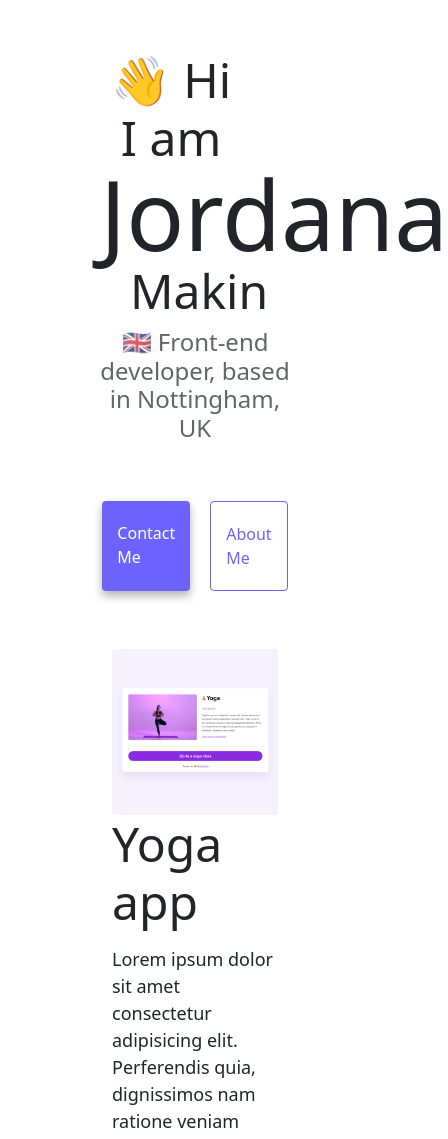
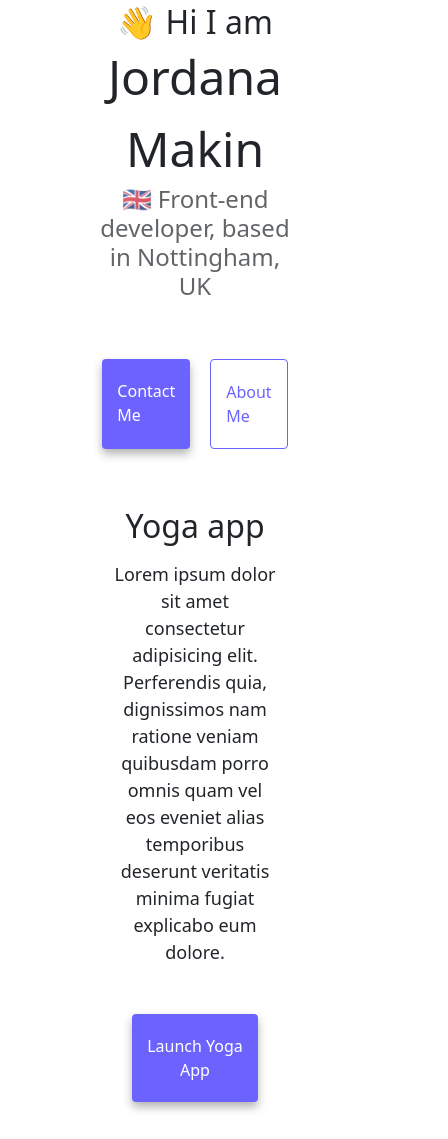
Before and after one commit to AhoySmallFry/shecodes, a plain HTML site: page index.html in a window 390 px wide. Shown: the part 97-1236 px from the top of the page, 448 px wide, since content can reach past the window. Drawn offline with nearby package versions, Linux system fonts and the light colour scheme.

Commit message:
made responsive

```diff
--- a/index.html
+++ b/index.html
@@ -48,10 +48,10 @@
       </div>
     </nav>
 
-    <h2 class="text-center pt-5 pe-5 ">👋 Hi I am</h2>
-    <h1 class="text-center">Jordana</h1>
-    <h2 class="text-center ps-2">Makin</h2>
-    <h3 class="text-center pt-2">🇬🇧 Front-end developer, based in Nottingham, UK</h3>
+
+    <h2 class="text-center">👋 Hi I am</h2>
+    <h1 class="text-center">Jordana Makin</h1>
+    <h3 class="text-center">🇬🇧 Front-end developer, based in Nottingham, UK</h3>
     <div class="navigation-links mt-5">
       <a href="/shecodes-responsive/pages/about.html#contact" class="primary-link">Contact me</a>
       <a href="/shecodes-responsive/pages/about.html" class="secondary-link">About me</a>
@@ -60,7 +60,7 @@
     <div class="container">
       <div class="row mt-5">
         <div class="col-md-6">
-          <img src="images/yoga.png" class="img-fluid rounded" alt="Yoga app made for SheCodes" />
+          <img src="images/yoga.png" class="img-fluid rounded d-none d-sm-block" alt="Yoga app made for SheCodes" />
         </div>
         <div class="col-md-6">
           <h2 class="mb-3">Yoga app</h2>
@@ -71,7 +71,7 @@
             explicabo eum dolore.
           </p>
           <div class="mt-5">
-            <a href="#" class="primary-link">Launch Yoga App</a>
+            <a href="#" class="primary-link project-link">Launch Yoga App</a>
           </div>
         </div>
       </div>
@@ -85,16 +85,16 @@
             explicabo eum dolore.
           </p>
           <div class="mb-5 mt-5">
-            <a href="#" class="primary-link">Launch Weather App</a>
+            <a href="#" class="primary-link project-link">Launch Weather App</a>
           </div>
         </div>
         <div class="col-md-6">
-          <img src="images/weather.png" class="img-fluid rounded" alt="Weather app made for SheCodes" />
+          <img src="images/weather.png" class="img-fluid rounded d-none d-sm-block" alt="Weather app made for SheCodes" />
         </div>
       </div>
       <div class="row mt-5">
         <div class="col-md-6">
-          <img src="images/yogurt.png" class="img-fluid rounded" alt="Yoghurt app made for SheCodes" />
+          <img src="images/yogurt.png" class="img-fluid rounded d-none d-sm-block" alt="Yoghurt app made for SheCodes" />
         </div>
         <div class="col-md-6">
           <h2 class="mb-3">Yogurt app</h2>
@@ -105,7 +105,7 @@
             explicabo eum dolore.
           </p>
           <div class="mt-5">
-            <a href="#" class="primary-link">Launch Yogurt App</a>
+            <a href="#" class="primary-link project-link">Launch Yogurt App</a>
           </div>
         </div>
       </div>
--- a/src/styles.css
+++ b/src/styles.css
@@ -83,3 +83,25 @@ p {
 .email-link:hover {
   text-decoration: underline;
 }
+
+@media (max-width: 576px) {
+  h1 {
+    font-size: 48px;
+    line-height: 1.5;
+  }
+
+  h2 {
+    font-size: 32px;
+    text-align: center;
+  }
+
+  p {
+    text-align: center;
+  }
+
+  .project-link {
+    display: block;
+    text-align: center;
+    margin: 0 20px;
+  }
+}
```
